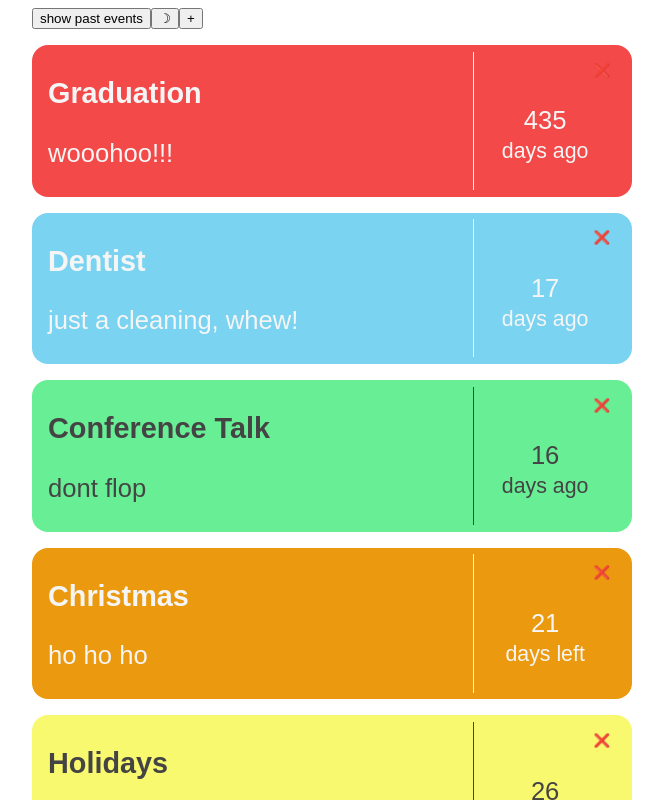
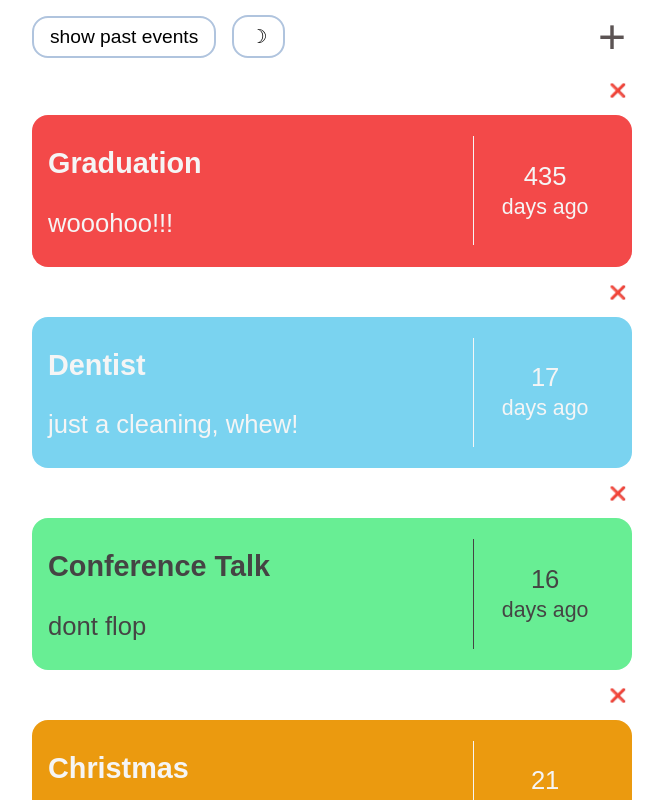
Before and after one commit to SydneyGoodwill/vue-countdown-starter, a Vue app: page / in a window 1280 px wide. Shown: the top 800 px of the page, without its empty margins (308-971 px from the left). Built offline with nearby package versions, Linux system fonts and the light colour scheme.

Commit message:
learned about non prop attrs and then experimented. Project back in working order

```diff
--- a/src/App.vue
+++ b/src/App.vue
@@ -9,10 +9,14 @@
     />
   </teleport>
   <div class="options">
-    <button @click="showPastEvents = !showPastEvents">show past events</button>
-    <button @click="grayModeSet = !grayModeSet">
-      {{ grayModeSet ? "&#9788;" : "&#9789;" }}
-    </button>
+    <div class="option_buttons">
+      <button @click="showPastEvents = !showPastEvents">
+        show past events
+      </button>
+      <button @click="grayModeSet = !grayModeSet">
+        {{ grayModeSet ? "&#9788;" : "&#9789;" }}
+      </button>
+    </div>
     <button class="addNew" @click="showForm = !showForm">&#43;</button>
   </div>
   <ul>
@@ -149,4 +153,28 @@ li {
   list-style: none;
   cursor: pointer;
 }
+
+.options {
+  display: flex;
+  justify-content: space-between;
+  align-items: center;
+}
+
+.addNew {
+  font-size: 3rem;
+  color: rgb(92, 84, 84);
+  cursor: pointer;
+  background: none;
+  border: none;
+}
+
+.option_buttons > button {
+  padding: 0.5rem 1rem;
+  margin-right: 1rem;
+  background: none;
+  border-radius: 1rem;
+  border: 2px lightsteelblue solid;
+  font-size: 1.2rem;
+  cursor: pointer;
+}
 </style>
--- a/src/components/Event.vue
+++ b/src/components/Event.vue
@@ -1,23 +1,24 @@
 <template>
+  <div class="remove_btn_wrapper">
+    <button @click.stop="remove()" class="remove_btn">&#10060;</button>
+  </div>
   <article
     v-show="Math.sign(daysLeft) !== -1 || showPastEvents"
     :style="{
       background: event.background,
       color: changeContrast ? '#454444' : 'whitesmoke',
     }"
+    v-bind="$attrs"
   >
     <div class="data">
       <h3 class="name">{{ event.name }}</h3>
       <p class="details">{{ event.details }}</p>
     </div>
     <div class="countdown">
-    <div class="remove_btn_wrapper">
-      <button @click.stop="remove()" class="remove_btn">&#10060;</button>
-    </div>
       <p v-if="daysLeft === 0">Today!</p>
       <p v-else>
         {{ Math.abs(daysLeft) }}
-      <br/>
+        <br />
         <small>
           {{ daysLeftString }}
         </small>
@@ -29,10 +30,14 @@ v-show="Math.sign(daysLeft) !== -1 || showPastEvents"
 <script>
 export default {
   name: "Event",
+  // inheritAttrs: false,
+  mounted() {
+    console.log(this.$attrs);
+  },
   props: {
     event: { type: Object },
     daysLeft: { type: Number, default: 10 },
-    showPastEvents: { type: Boolean }
+    showPastEvents: { type: Boolean },
   },
   // props: ["event", "daysLeft", "showPastEvents"],
   emits: ["remove-event"],
@@ -49,8 +54,8 @@ export default {
     },
     changeContrast() {
       const lowContrastBackgrounds = ["#f9f970", "#68EE94"];
-      return lowContrastBackgrounds.includes(this.event.background)
-    }
+      return lowContrastBackgrounds.includes(this.event.background);
+    },
   },
 };
 </script>
@@ -95,5 +100,4 @@ article {
 .remove_btn_wrapper {
   text-align: right;
 }
-
 </style>
```
Lines whose indentation alone changed are shown as unchanged.
